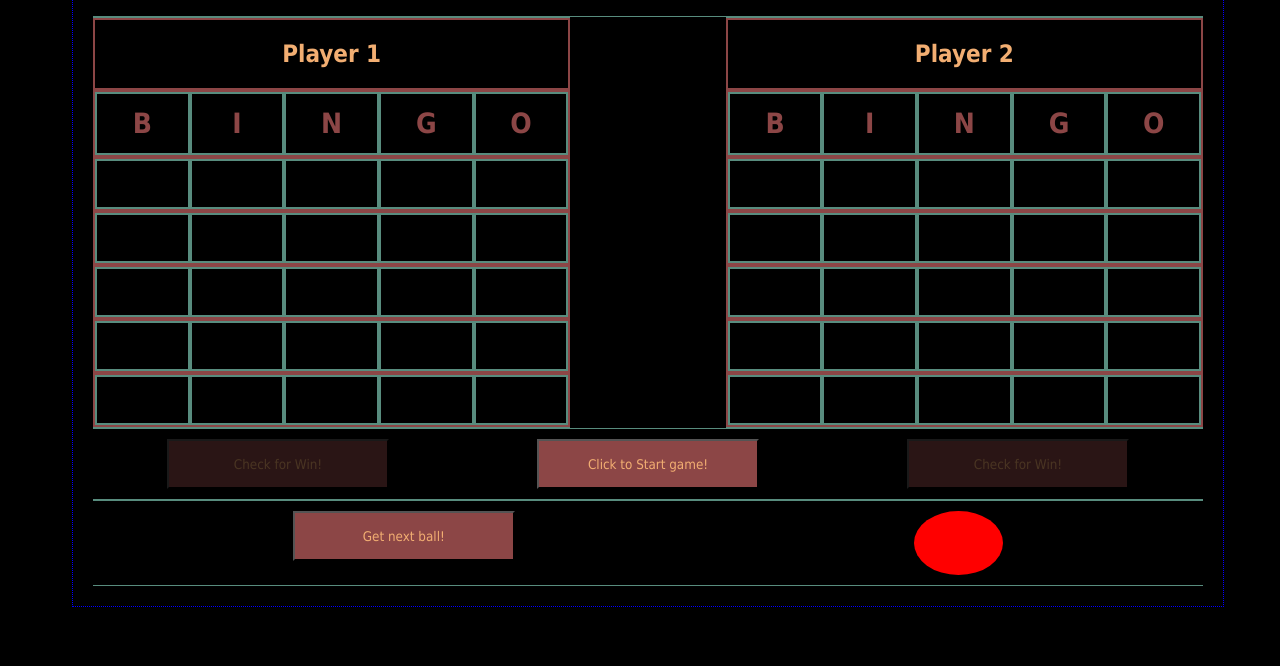
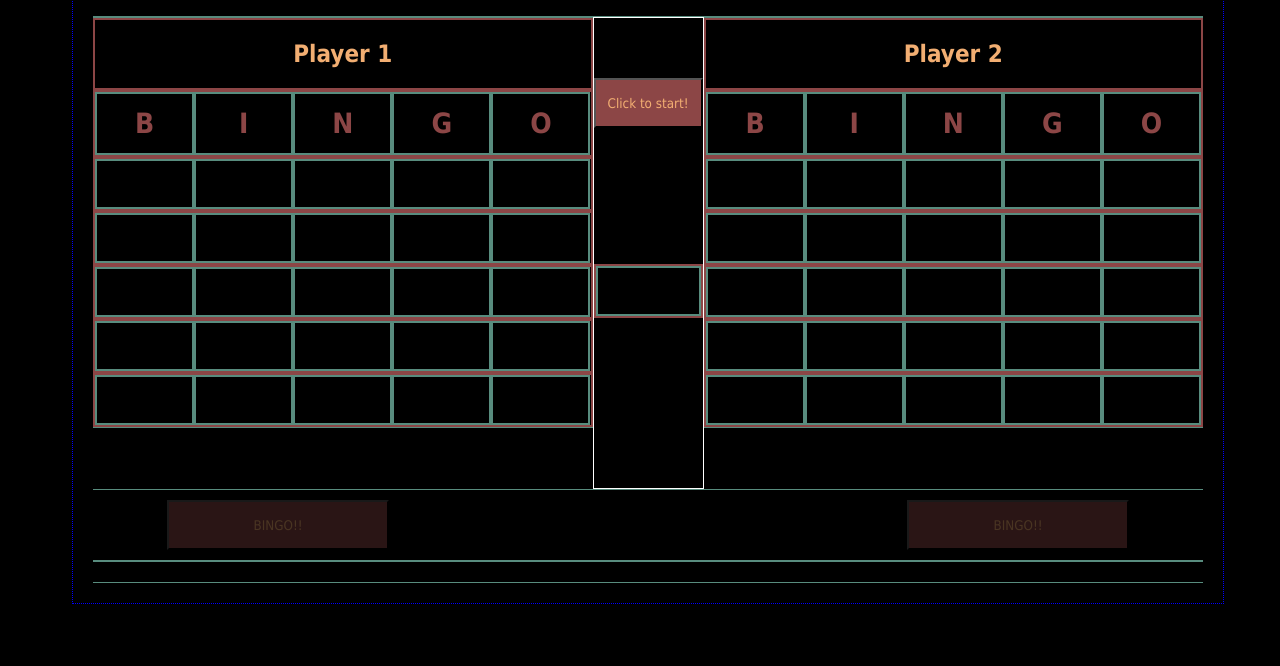
Before and after one commit to seanryankeegan/project-one, a plain HTML site: page index.html in a window 1280 px wide. Shown: the part 134-800 px from the top of the page. Drawn offline with Linux system fonts and the light colour scheme.

Commit message:
done for the day

```diff
--- a/index.html
+++ b/index.html
@@ -48,11 +48,11 @@
               <div class="row">
                 <div class="col card-col">
                   <div class="row">
-                    <div id="p1r1c1" class="col inside-card-col inside-card-col"></div>
-                    <div id="p1r1c2" class="col inside-card-col inside-card-col"></div>
-                    <div id="p1r1c3" class="col inside-card-col inside-card-col"></div>
-                    <div id="p1r1c4" class="col inside-card-col inside-card-col"></div>
-                    <div id="p1r1c5" class="col inside-card-col inside-card-col"></div>
+                    <div id="p1r1c1" class="col inside-card-col player1"></div>
+                    <div id="p1r1c2" class="col inside-card-col player1"></div>
+                    <div id="p1r1c3" class="col inside-card-col player1"></div>
+                    <div id="p1r1c4" class="col inside-card-col player1"></div>
+                    <div id="p1r1c5" class="col inside-card-col player1"></div>
                   </div>
                 </div>
               </div>
@@ -60,11 +60,11 @@
               <div class="row">
                 <div class="col card-col">
                   <div class="row">
-                    <div id="p1r2c1" class="col inside-card-col inside-card-col"></div>
-                    <div id="p1r2c2" class="col inside-card-col inside-card-col"></div>
-                    <div id="p1r2c3" class="col inside-card-col inside-card-col"></div>
-                    <div id="p1r2c4" class="col inside-card-col inside-card-col"></div>
-                    <div id="p1r2c5" class="col inside-card-col inside-card-col"></div>
+                    <div id="p1r2c1" class="col inside-card-col player1"></div>
+                    <div id="p1r2c2" class="col inside-card-col player1"></div>
+                    <div id="p1r2c3" class="col inside-card-col player1"></div>
+                    <div id="p1r2c4" class="col inside-card-col player1"></div>
+                    <div id="p1r2c5" class="col inside-card-col player1"></div>
                   </div>
                 </div>
               </div>
@@ -72,11 +72,11 @@
               <div class="row">
                 <div class="col card-col">
                   <div class="row">
-                    <div id="p1r3c1"class="col inside-card-col inside-card-col"></div>
-                    <div id="p1r3c2"class="col inside-card-col inside-card-col"></div>
-                    <div id="p1r3c3"class="col inside-card-col inside-card-col"></div>
-                    <div id="p1r3c4"class="col inside-card-col inside-card-col"></div>
-                    <div id="p1r3c5"class="col inside-card-col inside-card-col"></div>
+                    <div id="p1r3c1"class="col inside-card-col player1"></div>
+                    <div id="p1r3c2"class="col inside-card-col player1"></div>
+                    <div id="p1r3c3"class="col inside-card-col player1"></div>
+                    <div id="p1r3c4"class="col inside-card-col player1"></div>
+                    <div id="p1r3c5"class="col inside-card-col player1"></div>
                   </div>
                 </div>
               </div>
@@ -84,11 +84,11 @@
               <div class="row">
                 <div class="col card-col">
                   <div class="row">
-                    <div  id="p1r4c1" class="col inside-card-col inside-card-col"></div>
-                    <div  id="p1r4c2" class="col inside-card-col inside-card-col"></div>
-                    <div  id="p1r4c3" class="col inside-card-col inside-card-col"></div>
-                    <div  id="p1r4c4" class="col inside-card-col inside-card-col"></div>
-                    <div  id="p1r4c5" class="col inside-card-col inside-card-col"></div>
+                    <div  id="p1r4c1" class="col inside-card-col player1"></div>
+                    <div  id="p1r4c2" class="col inside-card-col player1"></div>
+                    <div  id="p1r4c3" class="col inside-card-col player1"></div>
+                    <div  id="p1r4c4" class="col inside-card-col player1"></div>
+                    <div  id="p1r4c5" class="col inside-card-col player1"></div>
                   </div>
                 </div>
               </div>
@@ -96,16 +96,35 @@
               <div class="row">
                 <div class="col card-col">
                   <div class="row">
-                    <div  id="p1r5c1" class="col inside-card-col inside-card-col"></div>
-                    <div  id="p1r5c2" class="col inside-card-col inside-card-col"></div>
-                    <div  id="p1r5c3" class="col inside-card-col inside-card-col"></div>
-                    <div  id="p1r5c4" class="col inside-card-col inside-card-col"></div>
-                    <div  id="p1r5c5" class="col inside-card-col inside-card-col"></div>
+                    <div  id="p1r5c1" class="col inside-card-col player1"></div>
+                    <div  id="p1r5c2" class="col inside-card-col player1"></div>
+                    <div  id="p1r5c3" class="col inside-card-col player1"></div>
+                    <div  id="p1r5c4" class="col inside-card-col player1"></div>
+                    <div  id="p1r5c5" class="col inside-card-col player1"></div>
                   </div>
                 </div>
               </div>
             </div>
+            <!-- End of player 1 -->
 
+
+            <!-- Beginning of Ball Column -->
+            <div class="col content-colA">
+
+              <div class="ballrow">
+                <div class="ballCol">
+                  <button type="button" id="startButton">Click to start!</button>
+                </div>
+              </div>
+
+              <div class="ballrow">
+                <div class="col card-col">
+                  <div id="placeBall" class="col inside-card-col">
+                  </div>
+                </div>
+              </div>
+
+            </div>
 
             <!-- Player 2 -->
             <div class="col content-col">
@@ -130,11 +149,11 @@
               <div class="row">
                 <div class="col card-col">
                   <div class="row">
-                    <div id="p2r1c1" class="col inside-card-col inside-card-col"></div>
-                    <div id="p2r1c2" class="col inside-card-col inside-card-col"></div>
-                    <div id="p2r1c3" class="col inside-card-col inside-card-col"></div>
-                    <div id="p2r1c4" class="col inside-card-col inside-card-col"></div>
-                    <div id="p2r1c5" class="col inside-card-col inside-card-col"></div>
+                    <div id="p2r1c1" class="col inside-card-col player2"></div>
+                    <div id="p2r1c2" class="col inside-card-col player2"></div>
+                    <div id="p2r1c3" class="col inside-card-col player2"></div>
+                    <div id="p2r1c4" class="col inside-card-col player2"></div>
+                    <div id="p2r1c5" class="col inside-card-col player2"></div>
                   </div>
                 </div>
               </div>
@@ -142,11 +161,11 @@
               <div class="row">
                 <div class="col card-col">
                   <div class="row">
-                    <div id="p2r2c1" class="col inside-card-col inside-card-col"></div>
-                    <div id="p2r2c2" class="col inside-card-col inside-card-col"></div>
-                    <div id="p2r2c3" class="col inside-card-col inside-card-col"></div>
-                    <div id="p2r2c4" class="col inside-card-col inside-card-col"></div>
-                    <div id="p2r2c5" class="col inside-card-col inside-card-col"></div>
+                    <div id="p2r2c1" class="col inside-card-col player2"></div>
+                    <div id="p2r2c2" class="col inside-card-col player2"></div>
+                    <div id="p2r2c3" class="col inside-card-col player2"></div>
+                    <div id="p2r2c4" class="col inside-card-col player2"></div>
+                    <div id="p2r2c5" class="col inside-card-col player2"></div>
                   </div>
                 </div>
               </div>
@@ -154,11 +173,11 @@
               <div class="row">
                 <div class="col card-col">
                   <div class="row">
-                    <div id="p2r3c1" class="col inside-card-col"></div>
-                    <div id="p2r3c2" class="col inside-card-col"></div>
-                    <div id="p2r3c3" class="col inside-card-col"></div>
-                    <div id="p2r3c4" class="col inside-card-col"></div>
-                    <div id="p2r3c5" class="col inside-card-col"></div>
+                    <div id="p2r3c1" class="col inside-card-col player2"></div>
+                    <div id="p2r3c2" class="col inside-card-col player2"></div>
+                    <div id="p2r3c3" class="col inside-card-col player2"></div>
+                    <div id="p2r3c4" class="col inside-card-col player2"></div>
+                    <div id="p2r3c5" class="col inside-card-col player2"></div>
                   </div>
                 </div>
               </div>
@@ -166,11 +185,11 @@
               <div class="row">
                 <div class="col card-col">
                   <div class="row">
-                    <div id="p2r4c1" class="col inside-card-col inside-card-col"></div>
-                    <div id="p2r4c2" class="col inside-card-col inside-card-col"></div>
-                    <div id="p2r4c3" class="col inside-card-col inside-card-col"></div>
-                    <div id="p2r4c4" class="col inside-card-col inside-card-col"></div>
-                    <div id="p2r4c5" class="col inside-card-col inside-card-col"></div>
+                    <div id="p2r4c1" class="col inside-card-col player2"></div>
+                    <div id="p2r4c2" class="col inside-card-col player2"></div>
+                    <div id="p2r4c3" class="col inside-card-col player2"></div>
+                    <div id="p2r4c4" class="col inside-card-col player2"></div>
+                    <div id="p2r4c5" class="col inside-card-col player2"></div>
                   </div>
                 </div>
               </div>
@@ -178,11 +197,11 @@
               <div class="row">
                 <div class="col card-col">
                   <div class="row">
-                    <div id="p2r5c1" class="col inside-card-col inside-card-col"></div>
-                    <div id="p2r5c2" class="col inside-card-col inside-card-col"></div>
-                    <div id="p2r5c3" class="col inside-card-col inside-card-col"></div>
-                    <div id="p2r5c4" class="col inside-card-col inside-card-col"></div>
-                    <div id="p2r5c5" class="col inside-card-col inside-card-col"></div>
+                    <div id="p2r5c1" class="col inside-card-col player2"></div>
+                    <div id="p2r5c2" class="col inside-card-col player2"></div>
+                    <div id="p2r5c3" class="col inside-card-col player2"></div>
+                    <div id="p2r5c4" class="col inside-card-col player2"></div>
+                    <div id="p2r5c5" class="col inside-card-col player2"></div>
                   </div>
                 </div>
               </div>
@@ -195,13 +214,13 @@
             <div class="col button-col">
               <div class="row button-row">
                 <div class="col inside-card-col buttons">
-                  <button type="button" class="inactive">Check for Win!</button>
+                  <button type="button" class="inactive">BINGO!!</button>
                 </div>
                 <div class="col inside-card-col buttons">
-                  <button type="button" id="startButton">Click to Start game!</button>
+                  <!-- <button type="button" id="startButton">Click to Start game!</button> -->
                 </div>
                 <div class="col inside-card-col">
-                  <button type="button" class="inactive">Check for Win!</button>
+                  <button type="button" class="inactive">BINGO!!</button>
                 </div>
               </div>
             </div>
@@ -212,13 +231,9 @@
 
           <div class="row">
             <div class="col button-col">
-              <div class="row button-row">
-                <div class="col inside-card-col buttons">
-                  <button type="button" name="button">Get next ball!</button>
-                </div>
-                <div class="col inside-card-col ball">
-                  <div type="ball" ></div>
-                </div>
+              <div id="allBallsDisplayed" class="row display-row">
+
+
               </div>
             </div>
           </div>
@@ -230,62 +245,3 @@
     <!-- <script src="main.js" charset="utf-8"></script> -->
   </body>
 </html>
-
-
-
-
-
-<!-- <table>
-<thead>
-
-<tr>
-<th>B</th>
-<th>I</th>
-<th>N</th>
-<th>G</th>
-<th>O</th>
-</tr>
-</thead>
-<tr>
-<td id="p1r1c1" class="p1 r1 c1">[Row 1, Column 1]</td>
-<td id="p1r1c2" class="p1 r1 c2">[Row 1, Column 2]</td>
-<td id="p1r1c3" class="p1 r1 c3">[Row 1, Column 3]</td>
-<td id="p1r1c4" class="p1 r1 c4">[Row 1, Column 4]</td>
-<td id="p1r1c5" class="p1 r1 c5">[Row 1, Column 5]</td>
-</tr>
-<tr>
-<td id="p1r1c1" class="p1 r2 c1">[Row 2, Column 1]</td>
-<td id="p1r1c2" class="p1 r2 c2">[Row 2, Column 2]</td>
-<td id="p1r1c3" class="p1 r2 c3">[Row 2, Column 3]</td>
-<td id="p1r1c4" class="p1 r2 c4">[Row 2, Column 4]</td>
-<td id="p1r1c5" class="p1 r2 c5">[Row 2, Column 5]</td>
-</tr>
-<tr>
-<td id="p1r3c1" class="p1 r3 c1">[Row 3, Column 1]</td>
-<td id="p1r3c2" class="p1 r3 c2">[Row 3, Column 2]</td>
-<td id="p1r3c3" class="p1 r3 c3">[Row 3, Column 3]</td>
-<td id="p1r3c4" class="p1 r3 c4">[Row 3, Column 4]</td>
-<td id="p1r3c5" class="p1 r3 c5">[Row 3, Column 5]</td>
-</tr>
-<tr>
-  <td id="p1r4c1" class="p1 r4 c1">[Row 4, Column 1]</td>
-  <td id="p1r4c2" class="p1 r4 c2">[Row 4, Column 2]</td>
-  <td id="p1r4c3" class="p1 r4 c3">Row 4, Column 3]</td>
-  <td id="p1r4c4" class="p1 r4 c4">[Row 4, Column 4]</td>
-  <td id="p1r4c5" class="p1 r4 c5">[Row 4, Column 5]</td>
-</tr>
-<tr>
-  <td id="p1r5c1" class="p1 r5 c1">[Row 5, Column 1]</td>
-  <td id="p1r5c2" class="p1 r5 c2">[Row 5, Column 2]</td>
-  <td id="p1r5c3" class="p1 r5 c3">[Row 5, Column 3]</td>
-  <td id="p1r5c4" class="p1 r5 c4">[Row 5, Column 4]</td>
-  <td id="p1r5c5" class="p1 r5 c5">[Row 5, Column 5]</td>
-</tr>
-<tr>
-  <td id="p1r6c1" class="p1 r5 c1">[Row 6, Column 1]</td>
-  <td id="p1r6c2" class="p1 r5 c2">[Row 6, Column 2]</td>
-  <td id="p1r6c3" class="p1 r5 c3">[Row 6, Column 3]</td>
-  <td id="p1r6c4" class="p1 r5 c4">[Row 6, Column 4]</td>
-  <td id="p1r6c5" class="p1 r5 c5">[Row 6, Column 5]</td>
-</tr>
-</table> -->
--- a/style.css
+++ b/style.css
@@ -1,9 +1,20 @@
 * {
   width: 100%;
   box-sizing: border-box;
-  background-color: black;
   font-family: Tahoma;
 }
+
+body {
+  background-color: black;
+
+}
+.clicked {
+  background-color: red;
+  color: black;
+}
+
+
+
 .site-wrapper {
   border: 1px dotted blue;
   width: 90%;
@@ -55,12 +66,18 @@ h2 {
 
 
 .content-col {
-  width: 43%;
+  width: 45%;
+  /*min-height: 400px;*/
+}
+
+.content-colA{
+  width:10%;
+  border: 1px solid white;
   min-height: 400px;
 }
 
-.content-col:first-of-type {
-  margin-right: 14%;
+.content-col:nth-of-type(2) {
+  margin-right: 5%;
 }
 
 /* Part II: */
@@ -70,13 +87,14 @@ h2 {
   flex-flow: nowrap;
   justify-content: space-between;
   border: 2px solid #8C4646;
-  min-height: 20px;
+  /*min-height: 20px;*/
   margin: 0px 0;
 }
 
-/*.hidden {
+.hidden {
   display: none;
-}*/
+}
+
 
 .inactive {
   opacity: 0.3;
@@ -110,6 +128,12 @@ button:hover {
   margin: 10px 0;
 }
 
+.display-row {
+  display: flex;
+  flex-flow: wrap;;
+  justify-content: space-around;;
+  margin: 10px 0;
+}
 
 /* Part III: */
 /*************/
@@ -132,10 +156,37 @@ button:hover {
 }
 
 .ball {
-  height: 5vw;
-  width: 8%;
+  height: 6vw;
+  width: 78%;
   border-radius: 50%;
   background: red;
+  border: 2px solid brown;
+}
+
+.ballrow{
+  height: 28vh;
+  margin-top:10%;
+  /*border: 2px solid white;*/
+}
+
+.ballrow:first-of-type {
+  padding-top: 45%;
+}
+#placeBall {
+  width: 100%;
+  padding-left: 20%;
+}
+
+
+#getBall {
+  width:100%;
+  background: blue;
+}
+
+#ballPara {
+  background: none;
+  color: white;
+  margin-top: 30%;
 }
 /* COLORS TO USE!!
 #588C7E
```
Also changed, not shown: main.js (+107 -61 lines).
